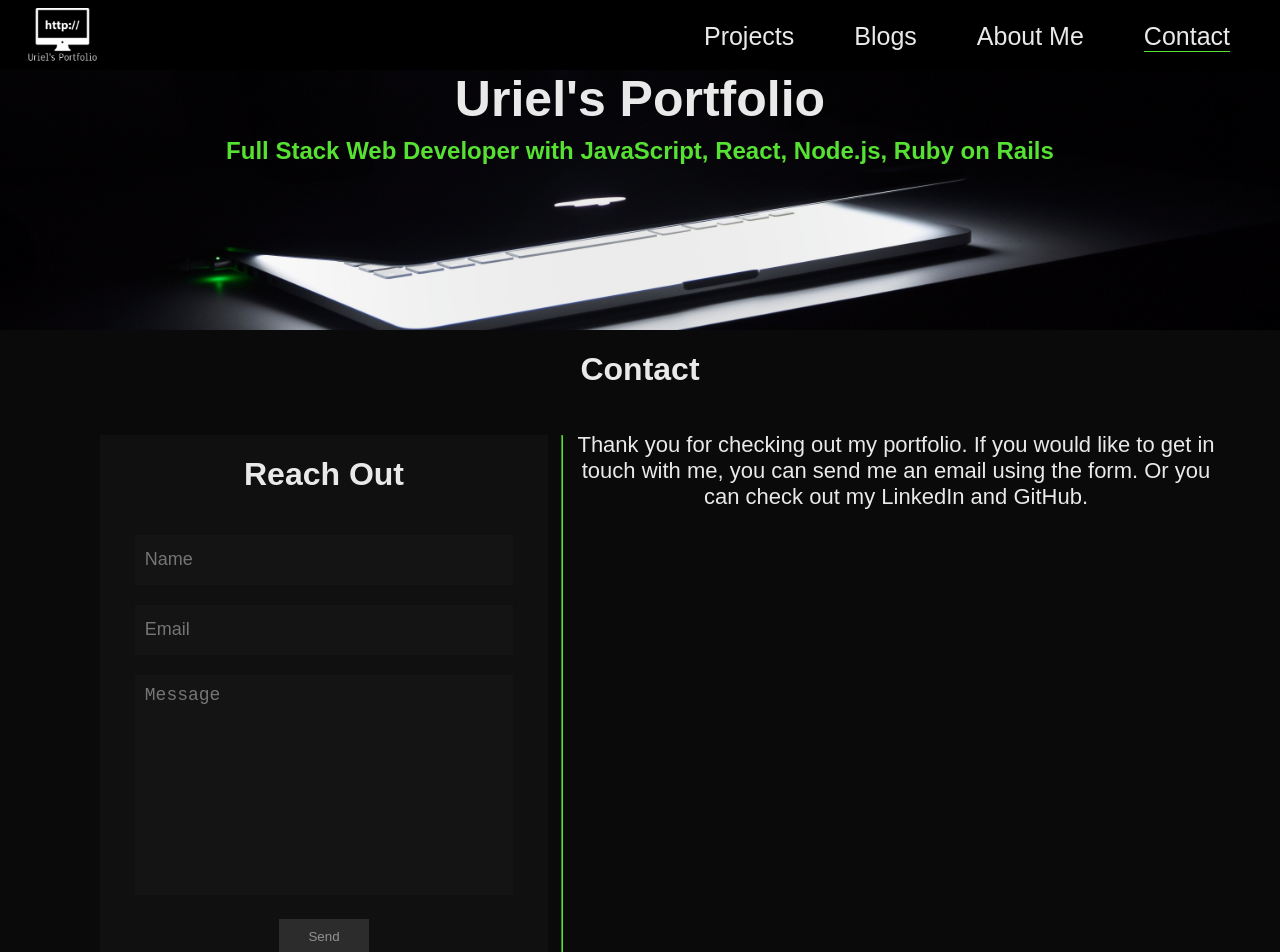
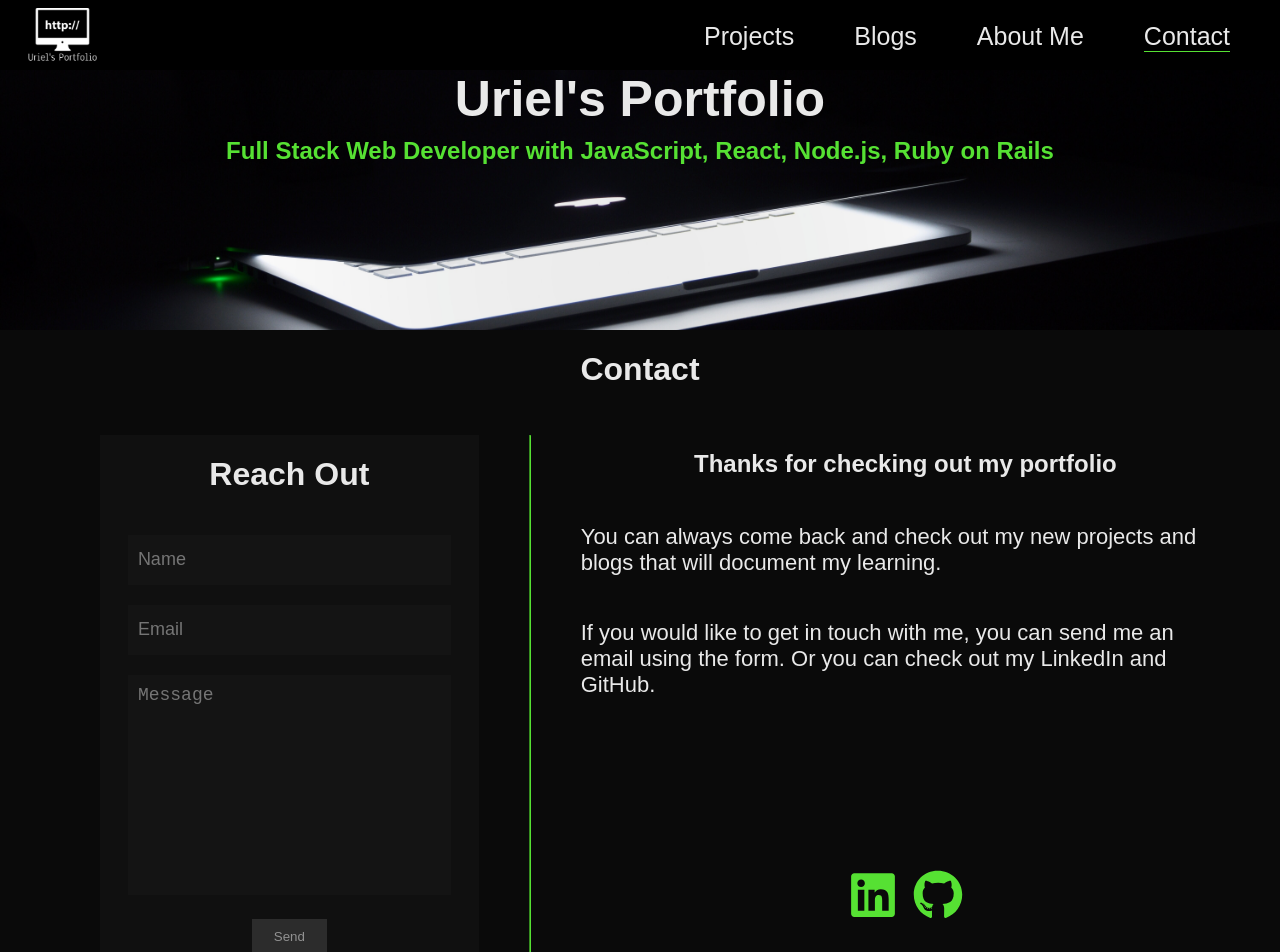
Before and after one commit to codenameuriel/portfolio, a React (Create React App) app: page /contact in a window 1280 px wide. Shown: the top 952 px of the page. Built offline with nearby package versions, Linux system fonts and the light colour scheme; no server answers; a web font is replaced by a local one.

Commit message:
add icons library and styling

```diff
--- a/package.json
+++ b/package.json
@@ -11,6 +11,7 @@
     "html-react-parser": "^0.13.0",
     "react": "^16.13.1",
     "react-dom": "^16.13.1",
+    "react-icons": "^3.11.0",
     "react-router-dom": "^5.2.0",
     "react-scripts": "3.4.1"
   },
--- a/src/components/Contact/Contact.js
+++ b/src/components/Contact/Contact.js
@@ -2,6 +2,7 @@ import React, { Component } from 'react';
 import ContactStyles from './Contact.module.css';
 import emailjs from 'emailjs-com';
 import { templateKey, userKey } from '../../key';
+import { FaLinkedin, FaGithub } from 'react-icons/fa'
 
 class Contact extends Component {
   state = {
@@ -125,9 +126,19 @@ class Contact extends Component {
             </form>
           </div>
           <hr/>
-          <p>
-            Thank you for checking out my portfolio. If you would like to get in touch with me, you can send me an email using the form. Or you can check out my LinkedIn and GitHub.
-          </p>
+          <div className={ContactStyles.Info}>
+            <h3>Thanks for checking out my portfolio</h3>
+            <p>
+              You can always come back and check out my new projects and blogs that will document my learning.
+            </p>
+            <p>
+              If you would like to get in touch with me, you can send me an email using the form. Or you can check out my LinkedIn and GitHub.
+            </p>
+            <div className={ContactStyles.Icons}>
+              <FaLinkedin className={ContactStyles.Linkedin}/>
+              <FaGithub className={ContactStyles.Github}/>
+            </div>
+          </div>
         </div>
       </div>
     );
--- a/src/components/Contact/Contact.module.css
+++ b/src/components/Contact/Contact.module.css
@@ -13,12 +13,7 @@
 .MainContainer hr {
   margin-top: 25px;
   border-color: #56e133;
-}
-
-.Contact p {
-  font-size: 22px;
-  width: 50%;
-  margin-right: 5%;
+  margin-left: 50px;
 }
 
 .SubContainer {
@@ -82,3 +77,39 @@
 .Contact input {
  height: 30px;
 }
+
+.Linkedin {
+  height: 50px;
+  width: 50px;
+  color: #56e133;
+  margin-right: 15px;
+}
+
+.Github {
+  height: 50px;
+  width: 50px;
+  color: #56e133;
+}
+
+.Info {
+  display: flex;
+  flex-flow: column;
+  width: 60%;
+  padding: 0 50px;
+}
+
+.Info h3 {
+  margin-top: 40px;
+  font-size: 24px;
+  text-align: center;
+}
+
+.Info p {
+  font-size: 22px;
+  width: 100%;
+  text-align: left;
+}
+
+.Icons {
+  margin-top: 150px;
+}
```
Also changed, not shown: 1 other file (tests, documents, lock files or other folders).
